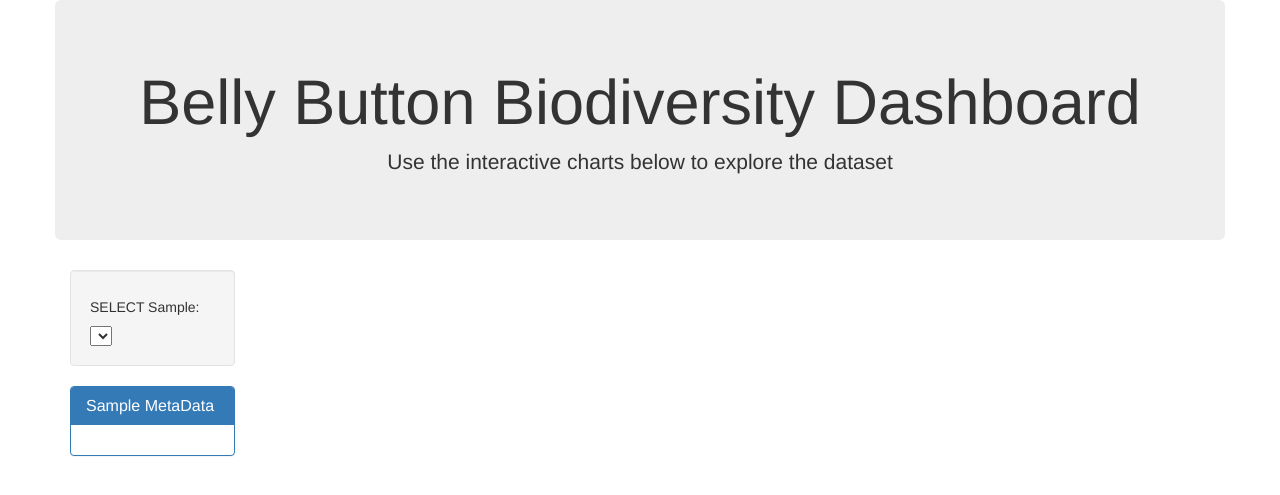
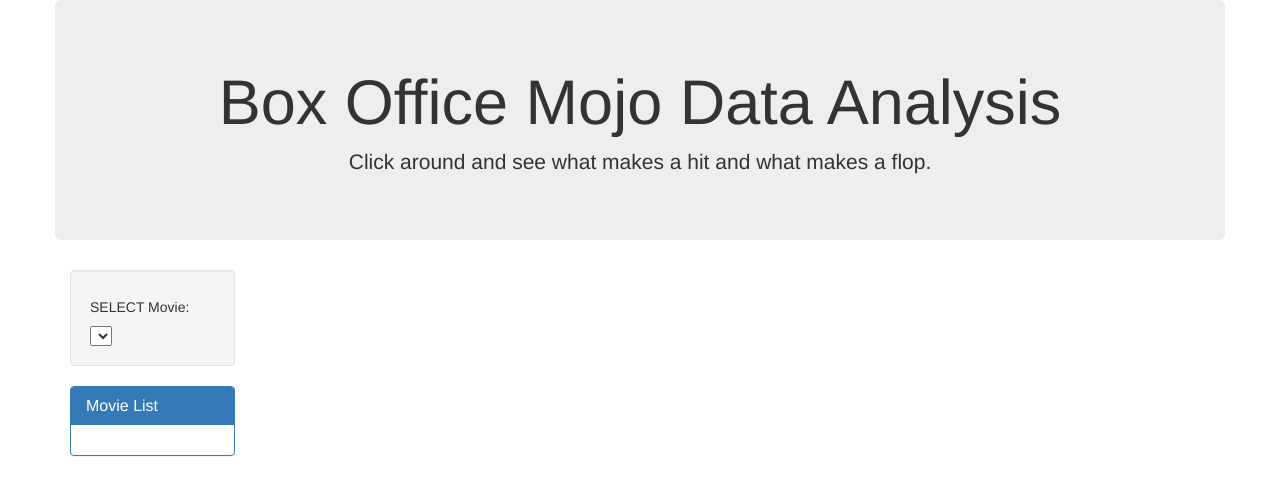
Before and after one commit to SMahashraya/BoxOfficeHits, a Flask app: template templates/index.html in a window 1280 px wide. Shown: the top 495 px of the page. Run offline with Flask 2, Linux system fonts and the light colour scheme; the template is opened without the code that fills it, so the values that code supplies are empty; some libraries are stand-ins or nearby versions.

Commit message:
jfkdls;a

```diff
--- a/templates/index.html
+++ b/templates/index.html
@@ -5,7 +5,7 @@
   <meta charset="UTF-8">
   <meta name="viewport" content="width=device-width, initial-scale=1.0">
   <meta http-equiv="X-UA-Compatible" content="ie=edge">
-  <title>Flask Plotlyjs Example</title>
+  <title>Movie Mojo</title>
   <link rel="stylesheet" href="https://maxcdn.bootstrapcdn.com/bootstrap/3.3.7/css/bootstrap.min.css">
 </head>
 
@@ -14,19 +14,19 @@
   <div class="container">
     <div class="row">
       <div class="col-md-12 jumbotron text-center">
-        <h1>Belly Button Biodiversity Dashboard</h1>
-        <p>Use the interactive charts below to explore the dataset</p>
+        <h1>Box Office Mojo Data Analysis</h1>
+        <p>Click around and see what makes a hit and what makes a flop.</p>
       </div>
     </div>
     <div class="row">
       <div class="col-md-2">
         <div class="well">
-          <h5>SELECT Sample:</h5>
+          <h5>SELECT Movie:</h5>
           <select id="selDataset" onchange="optionChanged(this.value)"></select>
         </div>
         <div class="panel panel-primary">
           <div class="panel-heading">
-            <h3 class="panel-title">Sample MetaData</h3>
+            <h3 class="panel-title">Movie List</h3>
           </div>
           <div id="sample-metadata" class="panel-body"></div>
         </div>
```
